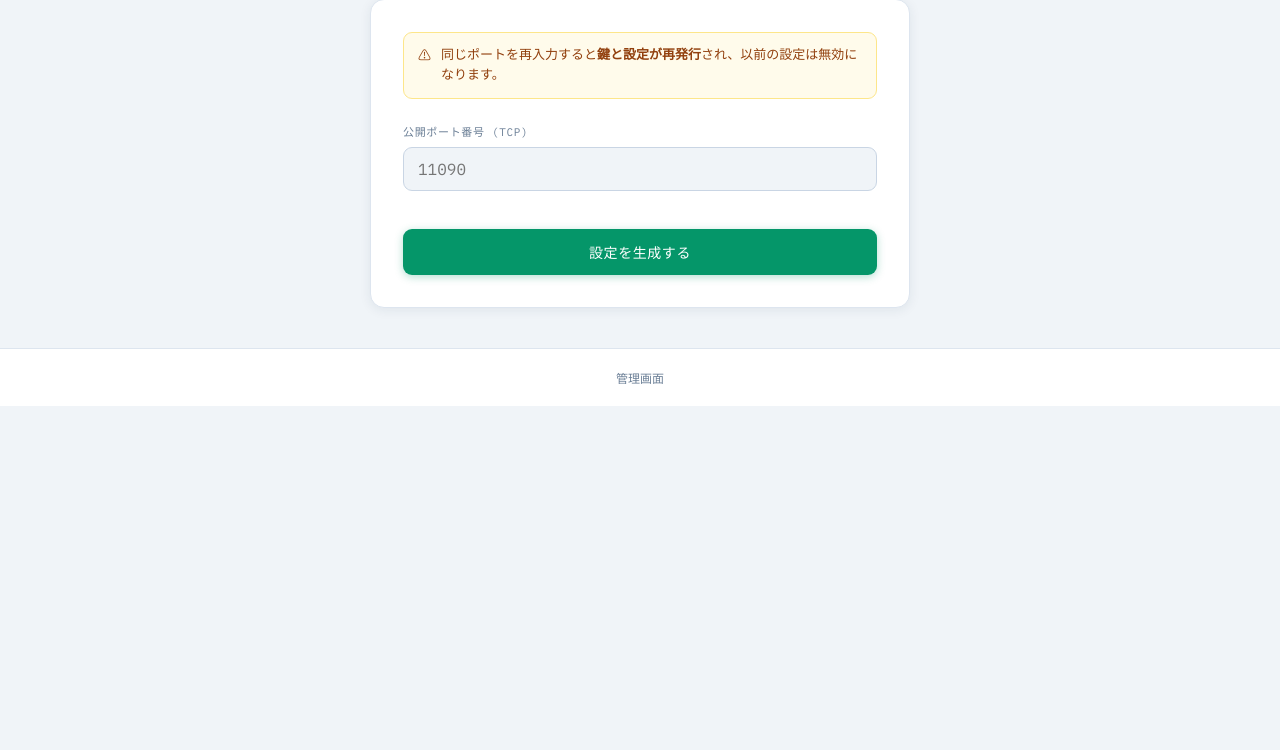
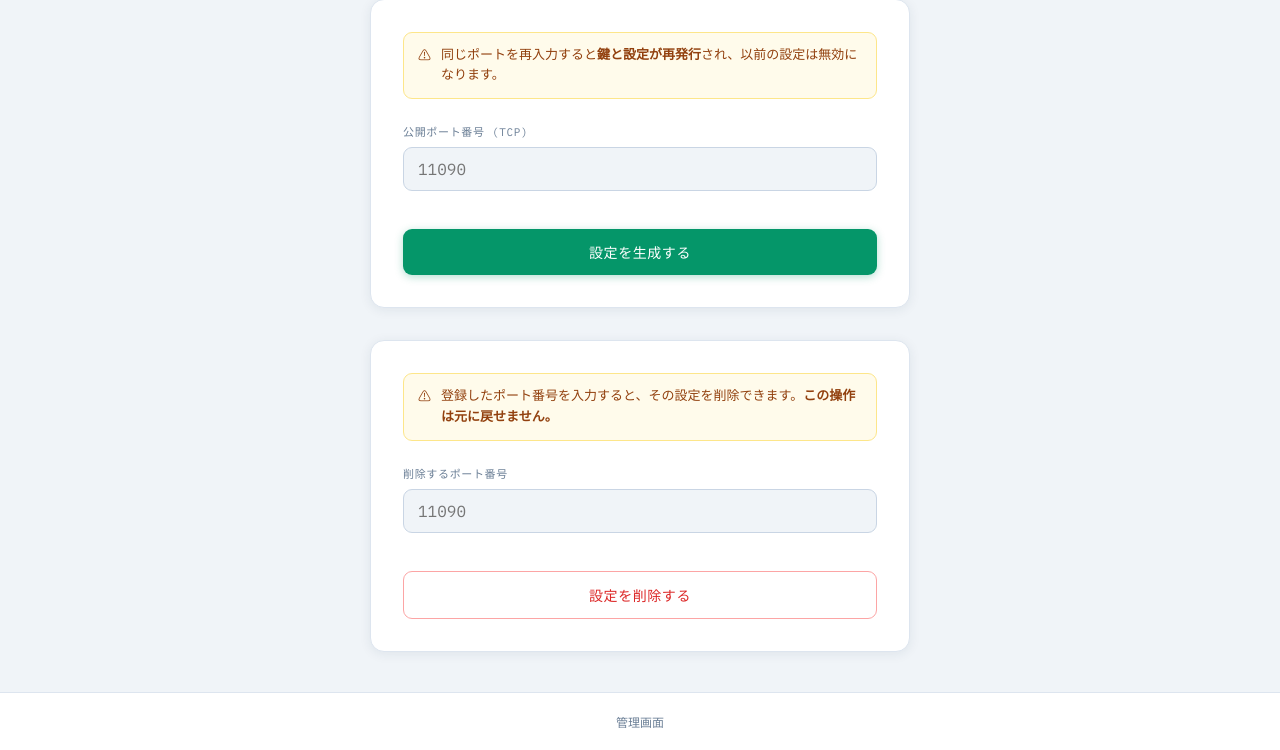
Before and after one commit to bee7813993/wireguard-portal, a PHP site: page / in a window 1280 px wide. Shown: the part 615-1365 px from the top of the page. Before the commit the page ends 1021 px from the top, so only its background shows below. Run offline with PHP 8.4, Linux system fonts and the light colour scheme; some libraries are stand-ins or nearby versions; some web fonts are replaced.

Commit message:
一般ユーザーがポート番号入力で設定を削除できる機能を追加
index.phpに「設定を削除する」セクションを追加し、登録済みポート番号を
入力することで自分の設定をDBから削除できるようにした。
削除APIとしてdelete.phpを新設。auto_apply有効時は削除後に
WireGuard設定を自動再適用し、iptablesルールも除去する。

https://claude.ai/code/session_01A8cpsTjtddAim5cAvx6z4q

```diff
--- a/index.php
+++ b/index.php
@@ -313,6 +313,26 @@ main {
 }
 .dl-btn:hover { border-color: var(--accent2); background: #e0f2fe; }
 
+/* ---- Delete section ---- */
+.btn-delete {
+  width: 100%;
+  padding: 13px;
+  background: transparent;
+  color: #dc2626;
+  font-family: var(--mono);
+  font-size: 14px;
+  font-weight: 500;
+  letter-spacing: .04em;
+  border: 1.5px solid #fca5a5;
+  border-radius: 9px;
+  cursor: pointer;
+  transition: background .15s, border-color .15s;
+}
+.btn-delete:hover { background: #fef2f2; border-color: #dc2626; }
+.btn-delete:disabled { opacity: .4; cursor: not-allowed; }
+.del-ok  { background: #f0fdf4; border: 1px solid #86efac; color: #166534; border-radius: 9px; padding: 12px 14px; font-family: var(--mono); font-size: 13px; margin-top: 1rem; }
+.del-err { background: #fef2f2; border: 1px solid #fca5a5; color: #991b1b; border-radius: 9px; padding: 12px 14px; font-family: var(--mono); font-size: 13px; margin-top: 1rem; }
+
 /* ---- Admin detail accordion ---- */
 .detail-toggle {
   width: 100%;
@@ -520,6 +540,29 @@ footer a:hover { color: var(--accent); }
     </div>
 
   </div><!-- /result-area -->
+
+  <!-- 設定削除フォーム -->
+  <div class="card">
+    <div class="warn-box">
+      <span class="warn-icon">⚠</span>
+      <span>登録したポート番号を入力すると、その設定を削除できます。<strong>この操作は元に戻せません。</strong></span>
+    </div>
+
+    <div class="input-group">
+      <div class="input-wrap">
+        <label>削除するポート番号</label>
+        <input type="number" id="del-port-input" min="1024" max="65535"
+               placeholder="11090" autocomplete="off">
+        <div class="error-msg" id="del-port-error"></div>
+      </div>
+    </div>
+
+    <button class="btn-delete" id="del-btn" onclick="doDelete()">
+      <span id="del-btn-label">設定を削除する</span>
+    </button>
+    <div id="del-result"></div>
+  </div>
+
 </main>
 
 <footer>
@@ -654,6 +697,56 @@ function togglePanel(panelId, header) {
 document.getElementById('port-input').addEventListener('keydown', e => {
   if (e.key === 'Enter') doGenerate();
 });
+
+async function doDelete() {
+  const input   = document.getElementById('del-port-input');
+  const errEl   = document.getElementById('del-port-error');
+  const resultEl = document.getElementById('del-result');
+  const btn     = document.getElementById('del-btn');
+  const label   = document.getElementById('del-btn-label');
+  const port    = parseInt(input.value, 10);
+
+  errEl.textContent = '';
+  resultEl.innerHTML = '';
+  input.classList.remove('error');
+
+  if (!input.value || isNaN(port) || port < 1024 || port > 65535) {
+    errEl.textContent = '1024〜65535 の範囲で入力してください。';
+    input.classList.add('error');
+    return;
+  }
+
+  if (!confirm(`ポート ${port} の設定を削除しますか？\nこの操作は元に戻せません。`)) return;
+
+  btn.disabled = true;
+  label.innerHTML = '<span class="spinner"></span>';
+
+  try {
+    const res  = await fetch('delete.php', {
+      method: 'POST',
+      headers: { 'Content-Type': 'application/json' },
+      body: JSON.stringify({ port })
+    });
+    const json = await res.json();
+
+    if (!res.ok || !json.ok) {
+      resultEl.innerHTML = `<div class="del-err">${escHtml(json.error || 'エラーが発生しました。')}</div>`;
+      return;
+    }
+
+    resultEl.innerHTML = `<div class="del-ok">ポート ${json.port} の設定を削除しました。</div>`;
+    input.value = '';
+  } catch(e) {
+    resultEl.innerHTML = `<div class="del-err">ネットワークエラーが発生しました。</div>`;
+  } finally {
+    btn.disabled = false;
+    label.textContent = '設定を削除する';
+  }
+}
+
+document.getElementById('del-port-input').addEventListener('keydown', e => {
+  if (e.key === 'Enter') doDelete();
+});
 </script>
 </body>
 </html>
```
Also changed, not shown: delete.php (added, +62 -0 lines).
